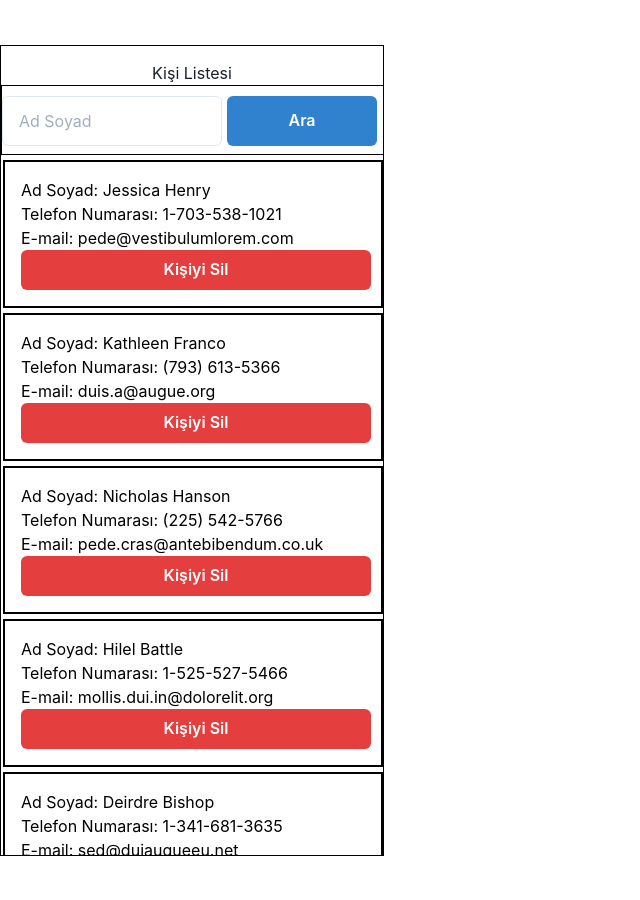
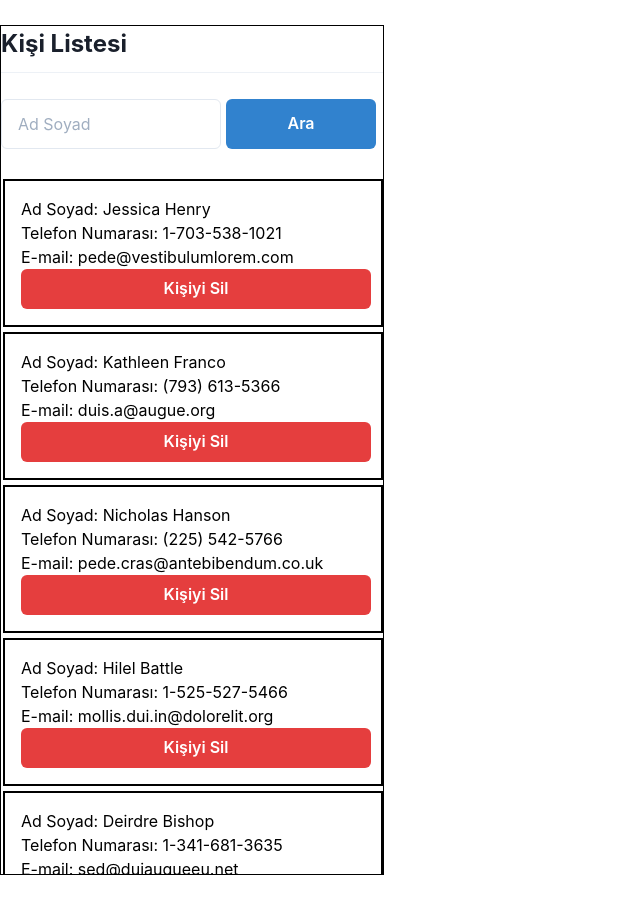
Before and after one commit to mehmetduran932/person-list-app, a React (Create React App) app: page / in a window 1280 px wide. Shown: the top 900 px of the page, without its empty margins (0-640 px from the left). Built offline with nearby package versions, Linux system fonts and the light colour scheme.

Commit message:
görsel düzenleme yapıldı

```diff
--- a/src/components/PersonList.js
+++ b/src/components/PersonList.js
@@ -1,9 +1,10 @@
-import React, { useEffect, useState } from "react";
+import React, { useEffect } from "react";
 import { connect } from "react-redux";
 import { getPerson, removePerson } from "../redux/personActions";
-import { Flex, Box, Button, Spinner } from "@chakra-ui/react";
+import { Flex, Box, Button, Divider, Center } from "@chakra-ui/react";
 import Search from "./Search";
 import { Scrollbars } from "react-custom-scrollbars";
+import "../../src/search.css";
 
 function PersonList({ person, removePerson }) {
   console.log(person);
@@ -18,14 +19,24 @@ function PersonList({ person, removePerson }) {
     <div>
       <Flex h="900px" w="1500px" alignItems="center" borderColor="black">
         <Box maxW="sm" borderWidth="1px" overflow="hidden" borderColor="black">
-          <Box maxW="sm" borderColor="black" marginTop="15px">
-            <h1>Kişi Listesi</h1>
-          </Box>
-          <Box w="600px" h="70px" borderWidth="1px" borderColor="black">
-            <Search />
-          </Box>
+          <Flex>
+            <Box maxW="sm" borderColor="black">
+              <div className="h1-yasla">
+                <h1 className="text-font">Kişi Listesi</h1>
+              </div>
+            </Box>
+          </Flex>
 
-          <Box maxW="sm" overflow="hidden" alignItems="center">
+          <Center height="1px">
+            <Divider orientation="horizontal" color="black" />
+          </Center>
+          <Flex marginTop="1px">
+            <Box w="600px" h="70px" borderColor="black" marginTop="15px">
+              <Search />
+            </Box>
+          </Flex>
+
+          <Box maxW="sm" overflow="hidden" alignItems="center" marginTop="15px">
             <Scrollbars
               style={{
                 width: 380,
--- a/src/search.css
+++ b/src/search.css
@@ -1,3 +1,11 @@
 .sola-yasla{
     float:left
 }
+.text-font{
+    font-size: x-large;
+    margin-bottom: 10px;
+    font-weight: bold;
+}
+.h1-yasla{
+    float:left;
+}
```
